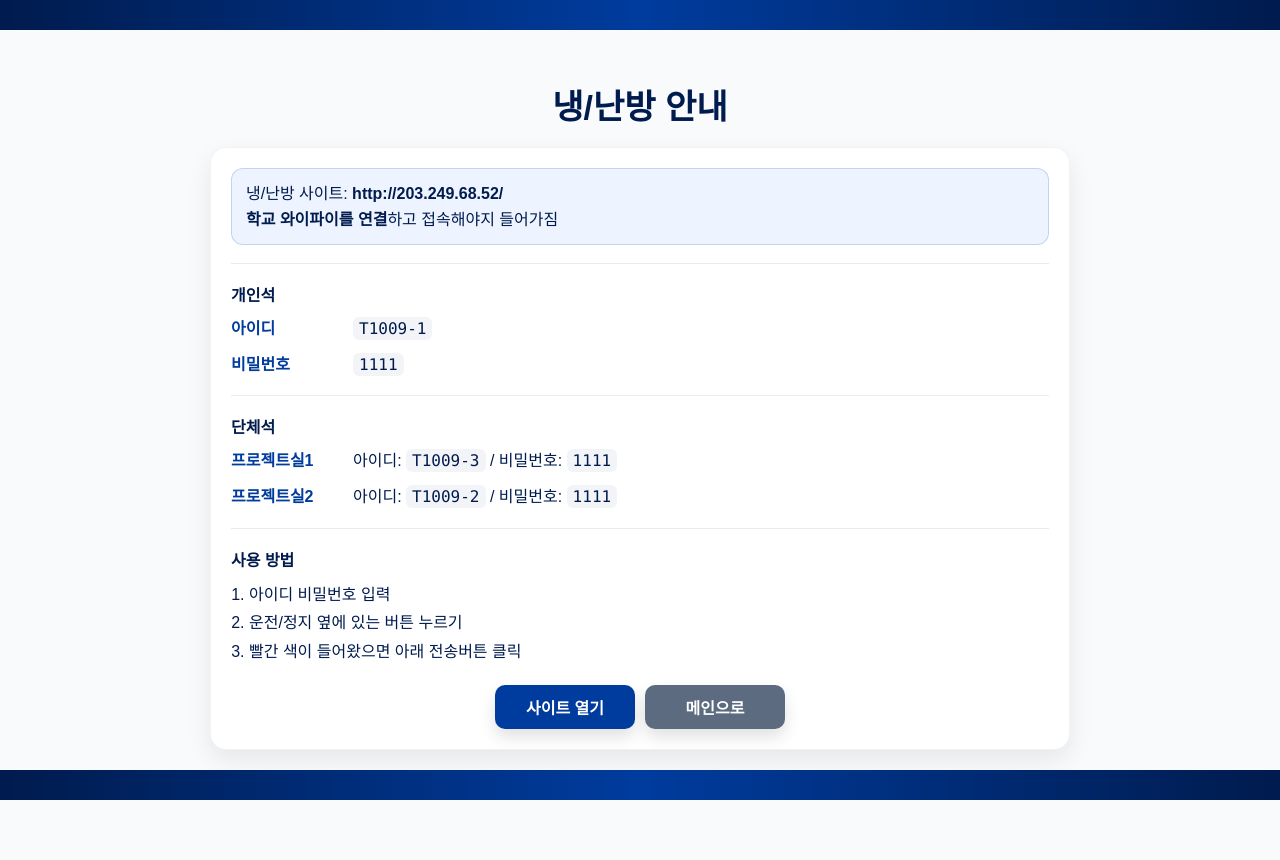
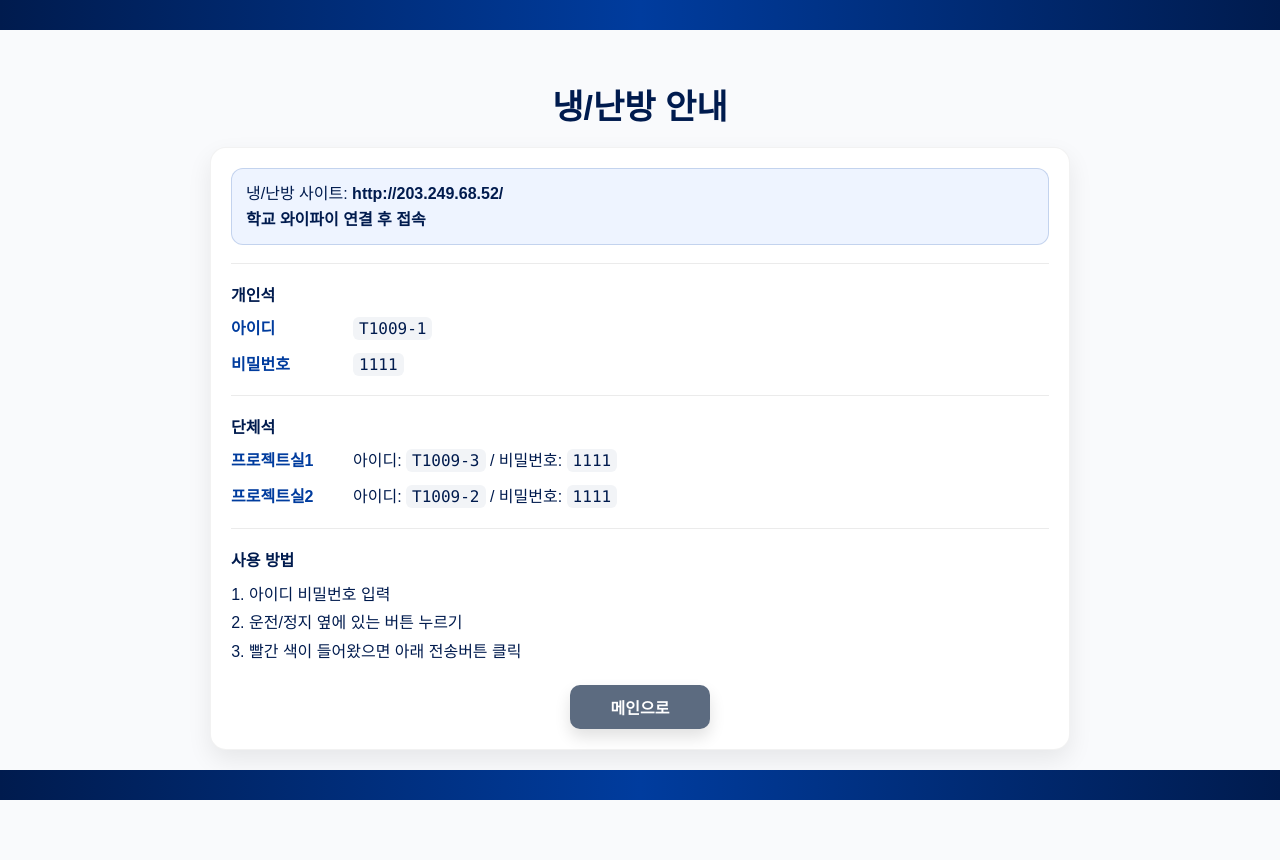
Before and after one commit to tmzkdl7412-web/studyroom-reservation, a Flask app: page /hvac_info in a window 1280 px wide. Run offline with Flask 3, Linux system fonts and the light colour scheme.

Commit message:
Update connection instructions for HVAC site

```diff
--- a/templates/hvac_info.html
+++ b/templates/hvac_info.html
@@ -140,7 +140,7 @@
         <div class="section">
           <div class="note">
             냉/난방 사이트: <strong>http://203.249.68.52/</strong><br />
-            <strong>학교 와이파이를 연결</strong>하고 접속해야지 들어가짐
+            <strong>학교 와이파이 연결 후 접속</strong>
           </div>
         </div>
 
@@ -176,8 +176,6 @@
         </div>
 
         <div class="btns">
-          <!-- (선택) 외부 링크도 남길 수 있음: 학교와이파이에서만 열릴 확률 높음 -->
-          <a class="btn" href="http://203.249.68.52/" target="_blank" rel="noopener noreferrer">사이트 열기</a>
           <a class="btn gray" href="{{ url_for('index') }}">메인으로</a>
         </div>
       </div>
```
